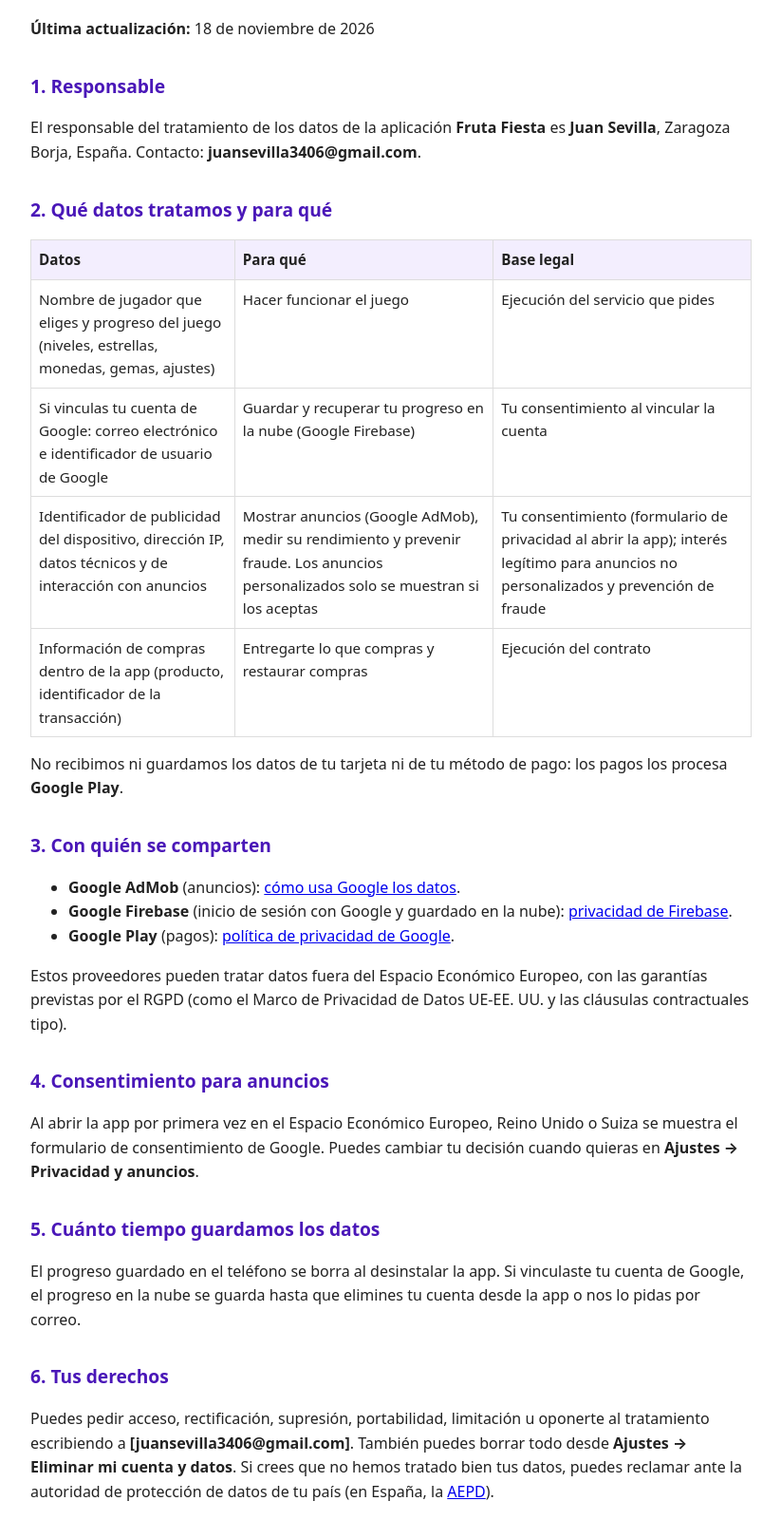
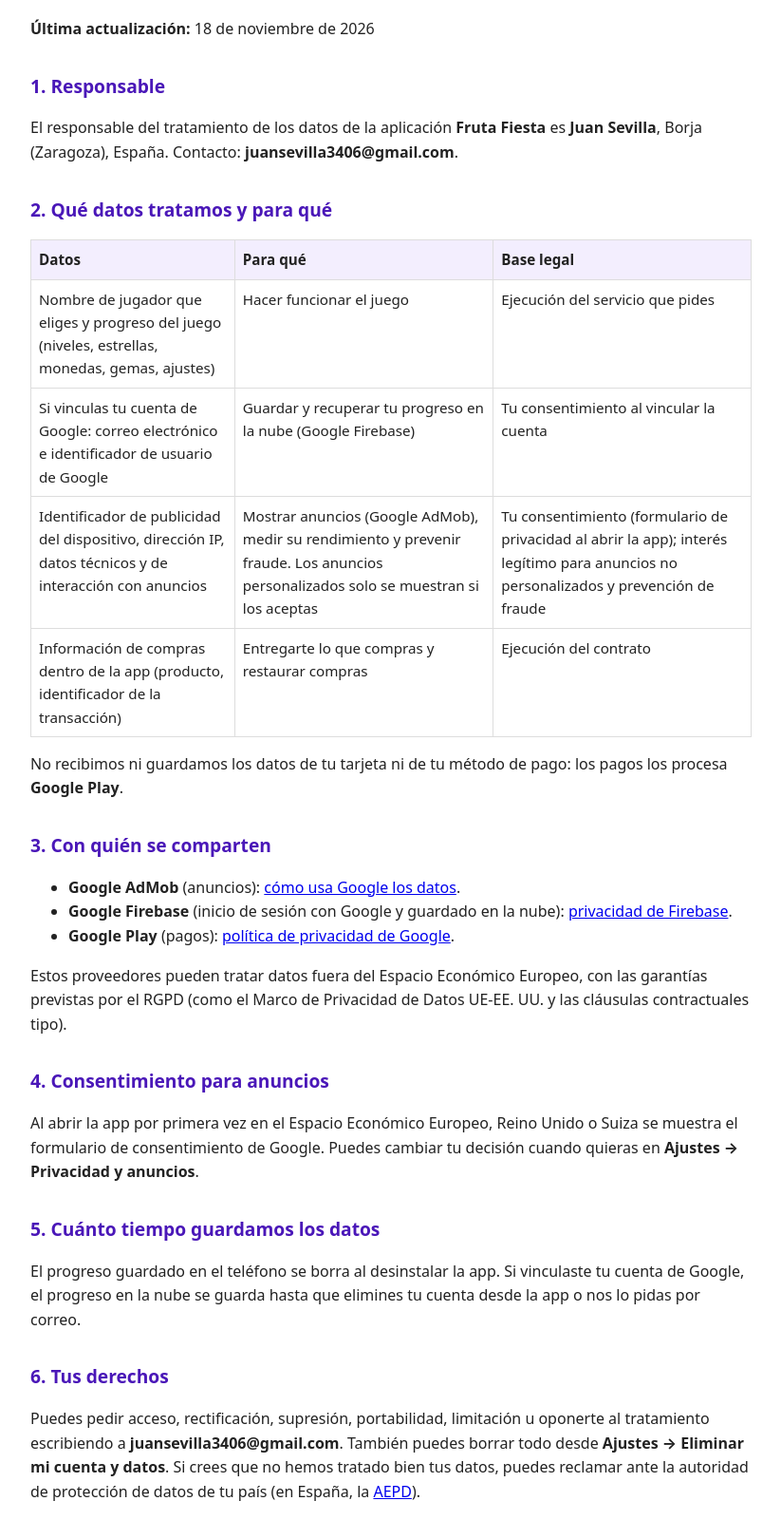
Before and after one commit to JuanSevilla-Art/fruta-fiesta, a plain HTML site: page politica-privacidad.html in a window 1280 px wide. Shown: the part 100-1700 px from the top of the page at 95% size, without its empty margins (228-1051 px from the left). Drawn offline with Linux system fonts and the light colour scheme.

Commit message:
Política de privacidad: quitar corchetes, dirección Borja (Zaragoza) y nota de borrador

```diff
--- a/politica-privacidad.html
+++ b/politica-privacidad.html
@@ -12,12 +12,11 @@
 </style>
 </head>
 <body>
-<!-- BORRADOR: revisa y completa los datos marcados con [ ]. No sustituye el consejo de un abogado. -->
 <h1>Política de privacidad de Fruta Fiesta</h1>
 <p><b>Última actualización:</b> 18 de noviembre de 2026</p>
 
 <h2>1. Responsable</h2>
-<p>El responsable del tratamiento de los datos de la aplicación <b>Fruta Fiesta</b> es <b>Juan Sevilla</b>, Zaragoza Borja, España. Contacto: <b>juansevilla3406@gmail.com</b>.</p>
+<p>El responsable del tratamiento de los datos de la aplicación <b>Fruta Fiesta</b> es <b>Juan Sevilla</b>, Borja (Zaragoza), España. Contacto: <b>juansevilla3406@gmail.com</b>.</p>
 
 <h2>2. Qué datos tratamos y para qué</h2>
 <table>
@@ -44,7 +43,7 @@
 <p>El progreso guardado en el teléfono se borra al desinstalar la app. Si vinculaste tu cuenta de Google, el progreso en la nube se guarda hasta que elimines tu cuenta desde la app o nos lo pidas por correo.</p>
 
 <h2>6. Tus derechos</h2>
-<p>Puedes pedir acceso, rectificación, supresión, portabilidad, limitación u oponerte al tratamiento escribiendo a <b>[juansevilla3406@gmail.com]</b>. También puedes borrar todo desde <b>Ajustes → Eliminar mi cuenta y datos</b>. Si crees que no hemos tratado bien tus datos, puedes reclamar ante la autoridad de protección de datos de tu país (en España, la <a href="https://www.aepd.es">AEPD</a>).</p>
+<p>Puedes pedir acceso, rectificación, supresión, portabilidad, limitación u oponerte al tratamiento escribiendo a <b>juansevilla3406@gmail.com</b>. También puedes borrar todo desde <b>Ajustes → Eliminar mi cuenta y datos</b>. Si crees que no hemos tratado bien tus datos, puedes reclamar ante la autoridad de protección de datos de tu país (en España, la <a href="https://www.aepd.es">AEPD</a>).</p>
 
 <h2>7. Menores</h2>
 <p>Fruta Fiesta no está dirigida a menores de 13 años. Si eres padre o madre y crees que tu hijo nos ha dado datos, escríbenos y los borraremos.</p>
```
